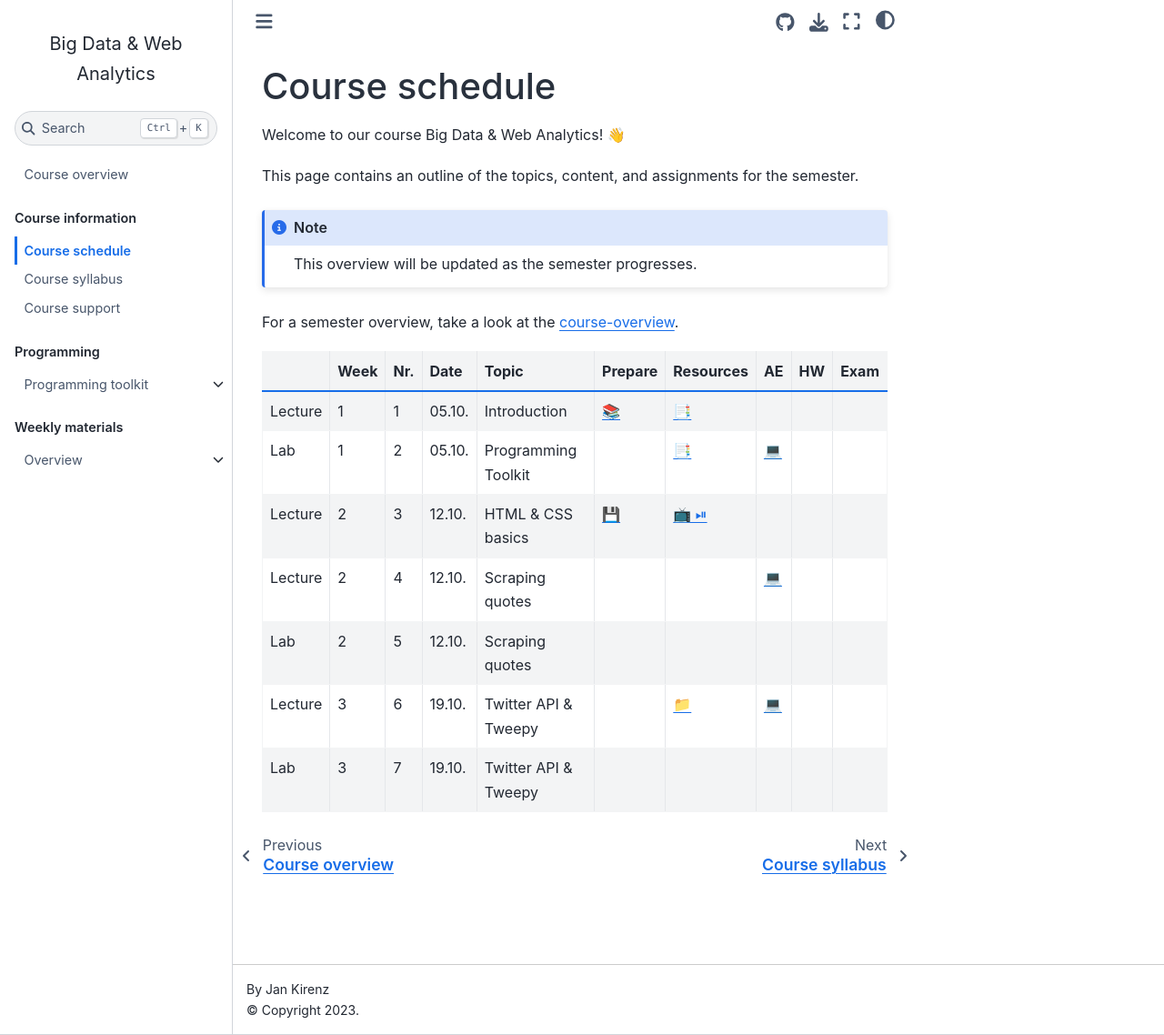
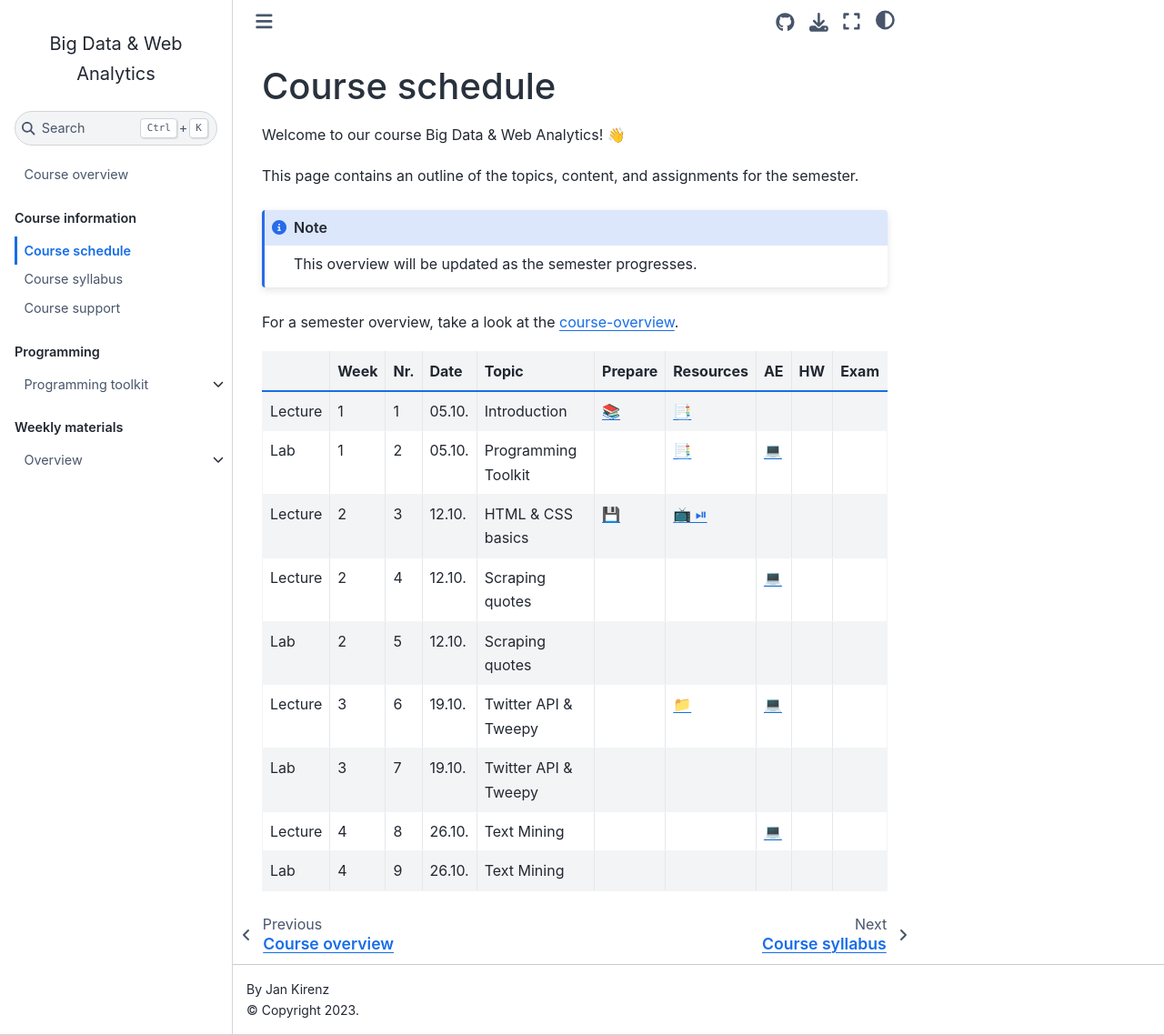
Before and after one commit to om2-ws22/website, a Jupyter Book: the page built from docs/course-schedule.md, in a window 1280 px wide and 1138 px high. Shown: the whole window at 91% size. Built offline with Jupyter Book 1.0.4 settings and Sphinx 7.4.7 and the Sphinx Book theme 1.1.4, drawn with Linux system fonts in a browser that asks for light colours; comment, search, counter and statistics services are not loaded.

Commit message:
Update course-schedule.md

```diff
--- a/docs/course-schedule.md
+++ b/docs/course-schedule.md
@@ -21,3 +21,5 @@ For a semester overview, take a look at the [course-overview](../docs/course-ove
 |	Lab	|	2	|	5	|	12.10.	|	Scraping quotes	|		|		|		|		|		|
 |	Lecture	|	3	|	6	|	19.10.	|	Twitter API & Tweepy	|		|	[📁](../weeks/week3.md)	|	[💻](../weeks/week3.md)	|		|		|
 |	Lab	|	3	|	7	|	19.10.	|	Twitter API & Tweepy	|		|		|		|		|		|
+|	Lecture	|	4	|	8	|	26.10.	|	Text Mining	|		|		|	[💻](../weeks/week4.md)	|		|		|
+|	Lab	|	4	|	9	|	26.10.	|	Text Mining	|		|		|		|		|		|
```
